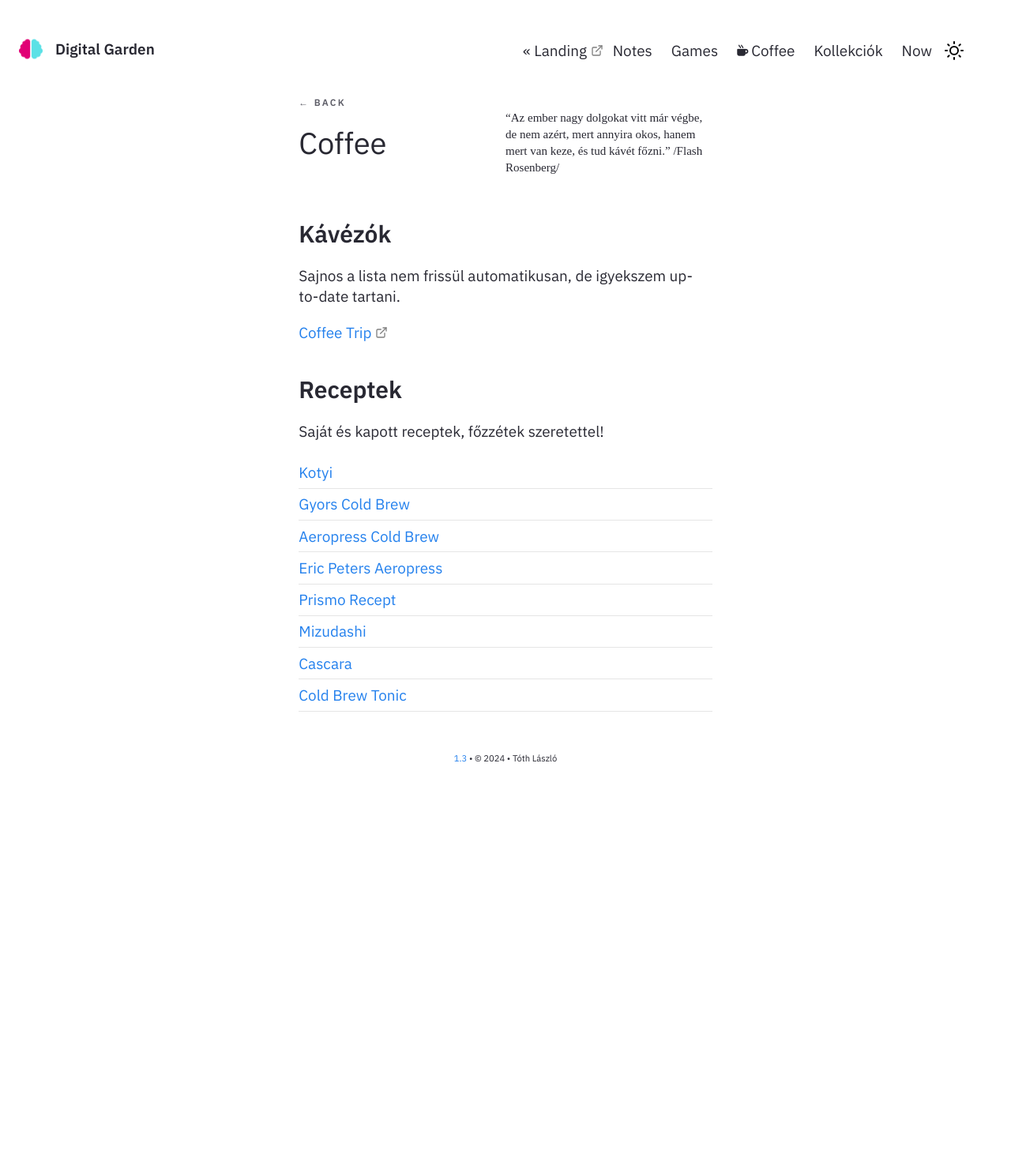
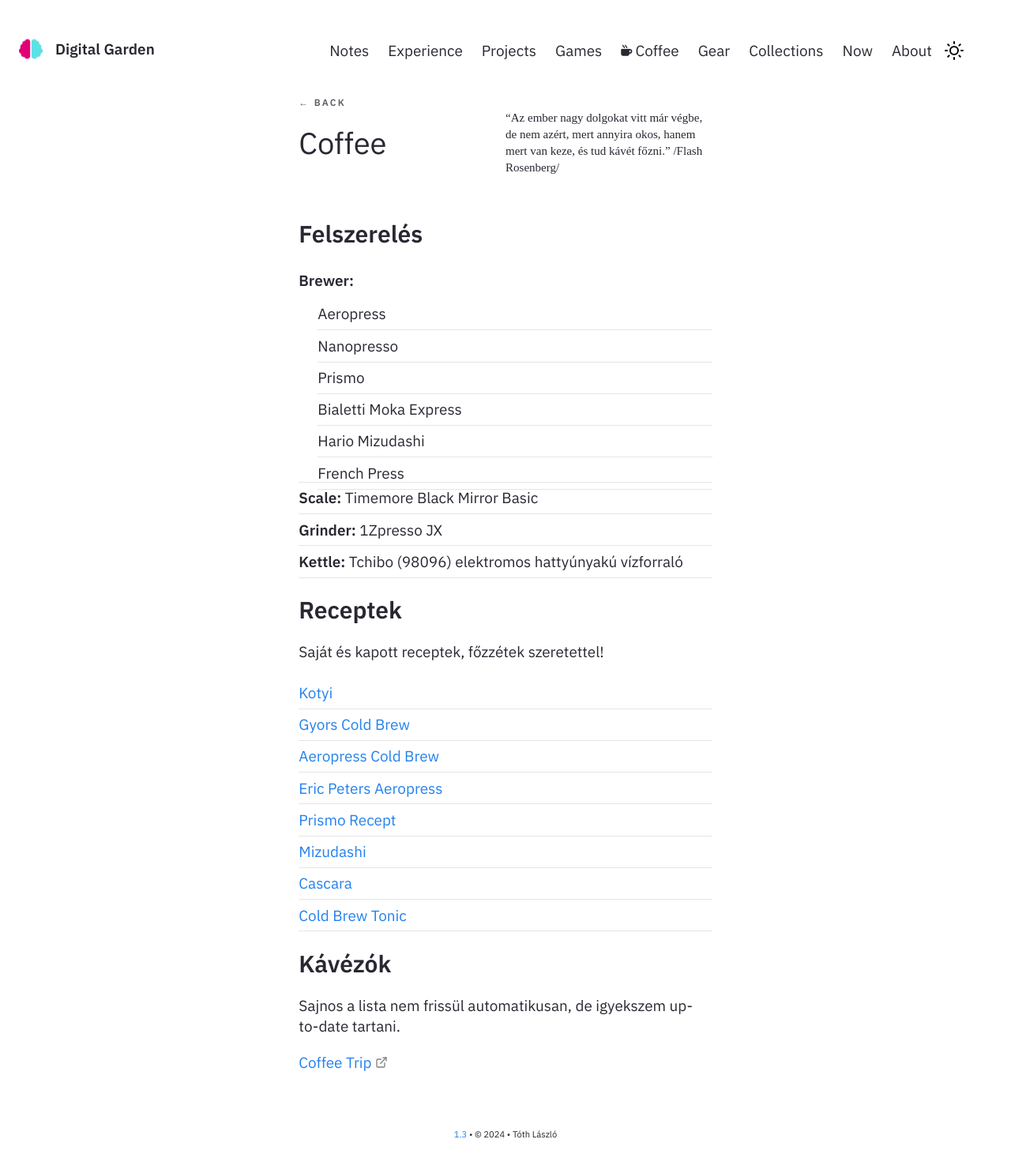
Before and after one commit to tothlp/garden, a Jekyll site: the page built from _notes/lists/coffee.md, in a window 1280 px wide. Shown: the whole page at 79% size. Built offline with Jekyll 4.4.1, drawn with Linux system fonts in a browser that asks for light colours; nearby versions of some CDN libraries; before the commit the page ends 1008 px from its top, so only the background shows below that.

Commit message:
feat: migration part 1

```diff
--- a/_config.yml
+++ b/_config.yml
@@ -54,6 +54,8 @@ preferences:
 # If enable : false, notes feed will be as homepage.
   homepage:
     enabled: true ##If you need a homepage, change this to true and edit _includes/Homepage.html
+
+about_profile_image: /assets/img/profile.jpg
 
 encoding: utf-8
 
--- a/_includes/Nav.html
+++ b/_includes/Nav.html
@@ -33,11 +33,14 @@
 
     <div id="navbarBasicExample" class="navbar-menu">
       <div class="navbar-start">
-        <a href="{{ site.url }}" class="navbar-item">
-          « Landing
-        </a>
         <a href="{{'/notes' | relative_url}}" class="navbar-item">
           Notes
+        </a>
+        <a href="{{'/xp' | relative_url}}" class="navbar-item">
+          Experience
+        </a>
+        <a href="{{'/projects' | relative_url}}" class="navbar-item">
+          Projects
         </a>
         <a href="{{'/games' | relative_url}}" class="navbar-item">
           Games
@@ -45,11 +48,17 @@
         <a href="{{'/coffee' | relative_url}}" class="navbar-item">
           <i class="icon-left fa-solid fa-mug-hot fa-xs"></i> Coffee
         </a>
+        <a href="{{'/gear' | relative_url}}" class="navbar-item">
+          Gear
+        </a>
         <a href="{{'/lists' | relative_url}}" class="navbar-item">
-          Kollekciók
+          Collections
         </a>
         <a href="{{'/now' | relative_url}}" class="navbar-item">
           Now
+        </a>
+        <a href="{{'/about' | relative_url}}" class="navbar-item">
+          About
         </a>
       </div>
       <div class="navbar-end is-hidden-mobile" onclick="modeSwitcher()" >
--- a/_notes/lists/coffee.md
+++ b/_notes/lists/coffee.md
@@ -5,11 +5,18 @@ description: “Az ember nagy dolgokat vitt már végbe, de nem azért, mert ann
 permalink: /coffee
 ---
 
-## Kávézók
+## Felszerelés
 
-Sajnos a lista nem frissül automatikusan, de igyekszem up-to-date tartani.
-
-[Coffee Trip]({{ site.data.cafe.url }})
+* **Brewer:**
+  * Aeropress
+  * Nanopresso
+  * Prismo
+  * Bialetti Moka Express
+  * Hario Mizudashi
+  * French Press
+* **Scale:** Timemore Black Mirror Basic
+* **Grinder:** 1Zpresso JX
+* **Kettle:** Tchibo (98096) elektromos hattyúnyakú vízforraló
 
 ## Receptek
 
--- a/assets/css/custom.css
+++ b/assets/css/custom.css
@@ -1,3 +1,4 @@
+/* Styles for game grid */
 .cover {
     background-size: cover;
     background-position: center center;
@@ -63,3 +64,91 @@
 .icon-left {
     margin-right: 4px;
 }
+
+
+/* Styles for experience */
+.flex-container {
+    margin-top: 36px;
+    display: flex;
+    justify-content: space-between;
+    flex-direction: row;
+    flex-wrap: wrap;
+    gap: 16px;
+}
+
+.flex-container .maintitle {
+    font-size: 1.5rem;
+    margin-bottom: 0px;
+}
+
+.flex-container .subtitle {
+    margin-bottom: 4px;
+    font-size: 1.2rem;
+    font-weight: lighter;
+}
+
+.flex-container .other {
+    font-size: 1.0rem;
+    margin-bottom: 0px;
+    font-weight: 100;
+    font-style: italic;
+}
+
+.flex-container .data {
+    margin-bottom: 8px;
+    flex-grow: 0;
+    flex-basis: 30%;
+}
+
+.flex-container .data a {
+    color: var(--color-text-main)
+}
+
+.flex-container .data a[href^="http"] {
+    background-image: none;
+    padding-right: 1.3rem;
+}
+
+.left {
+    text-align: left;
+}
+
+.flex-container .details {
+    text-align: left;
+    flex-grow: 1;
+    flex-basis: 65%;
+}
+
+.flex-container li{
+    padding-bottom: 2px;
+}
+
+.skills {
+    display: flex;
+    margin-bottom: 16px;
+    flex-wrap: wrap;
+}
+
+.skills img {
+    margin-right: 8px;
+    margin-bottom: 8px;
+}
+
+.additional_icons {
+    margin-top: 8px;
+}
+
+.profile-img {
+    width: 200px;
+    height: 200px;
+    margin: 0 auto;
+    margin-bottom: 20px;
+    display: block;
+    border-radius: 100px;
+    background-size: cover;
+    background-position: center;
+    background-repeat: repeat, no-repeat;
+    -moz-box-shadow: inset 0 0 20px #636161;
+    -webkit-box-shadow: inset 0 0 20px #636161;
+    box-shadow: inset 0 0 20px #636161;
+  }
```
Also changed, not shown: other parts of _notes/lists/coffee.md (+6 -0 lines), _data/gear.yml (added, +24 -0 lines), _data/projects.yml (added, +46 -0 lines), _data/skills.yml (added, +46 -0 lines), _data/xp.yml (added, +21 -0 lines), _includes/Homepage.html (+9 -1 lines), _notes/lists/gear.md (added, +40 -0 lines), pages/XP.md (added, +63 -0 lines), pages/about.md (added, +16 -0 lines), pages/notes.md (+0 -2 lines), pages/projects.md (added, +36 -0 lines), assets/img/profile.jpg (added).
